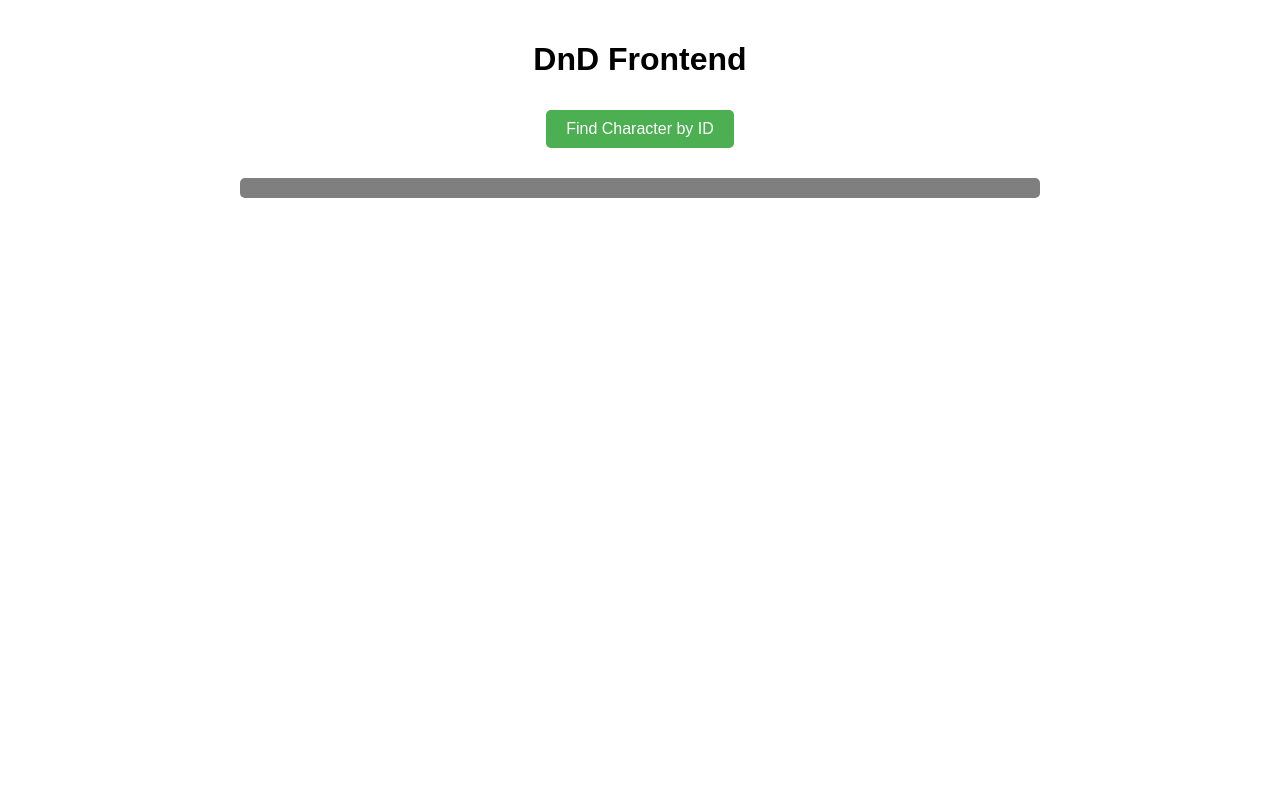
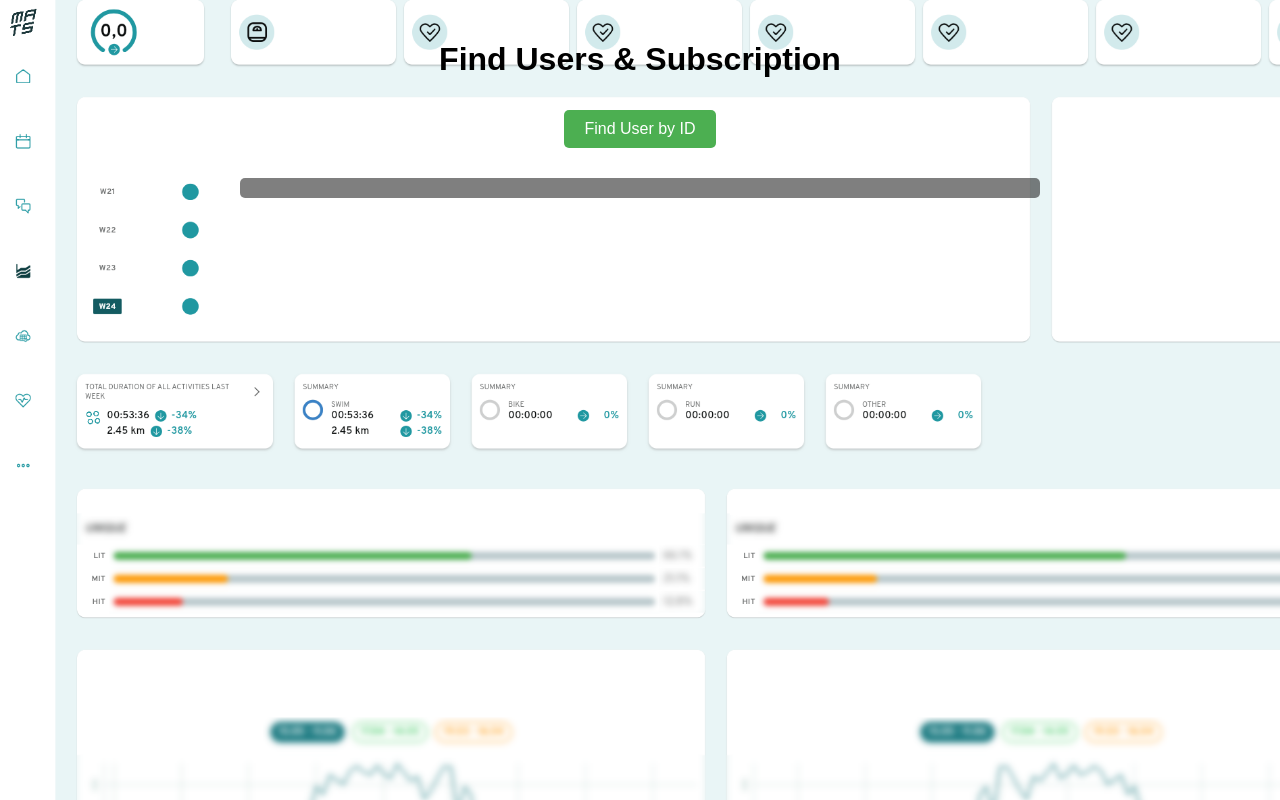
Before and after one commit to OleksiyKharkiv/MATS_API_FE1, a plain HTML site: page MATS_API_FrontEnd.html in a window 1280 px wide. Drawn offline with Linux system fonts and the light colour scheme; files whose address does not match are found by name.

Commit message:
Start structure 1.0

```diff
--- a/MATS_API_FrontEnd.html
+++ b/MATS_API_FrontEnd.html
@@ -8,7 +8,7 @@
         body {
             margin: 0;
             padding: 0;
-            background-image: url('file:///C:/Users/OleksiyKhudoshyn/AWork/DnD/DnDBackground.png');
+            background-image: url('file:///C:/MATS/MATS_API_1/MATS_background_API_1.png');
             background-size: cover;
             background-repeat: no-repeat;
             background-attachment: fixed;
@@ -48,12 +48,12 @@
 </head>
 <body>
 <div class="container">
-    <h1>DnD Frontend</h1>
+    <h1>Find Users & Subscription</h1>
     <!-- <button id="getAllCharactersBtn">Get All Game Characters</button>
     <button id="createCharacterBtn">Create Game Character</button>
     <button id="updateCharacterBtn">Update Game Character</button>
     <button id="deleteCharacterBtn">Delete Game Character</button> -->
-    <button id="findCharacterByIdBtn">Find Character by ID</button>
+    <button id="findCharacterByIdBtn">Find User by ID</button>
     <div id="output"></div>
 </div>
 
```
